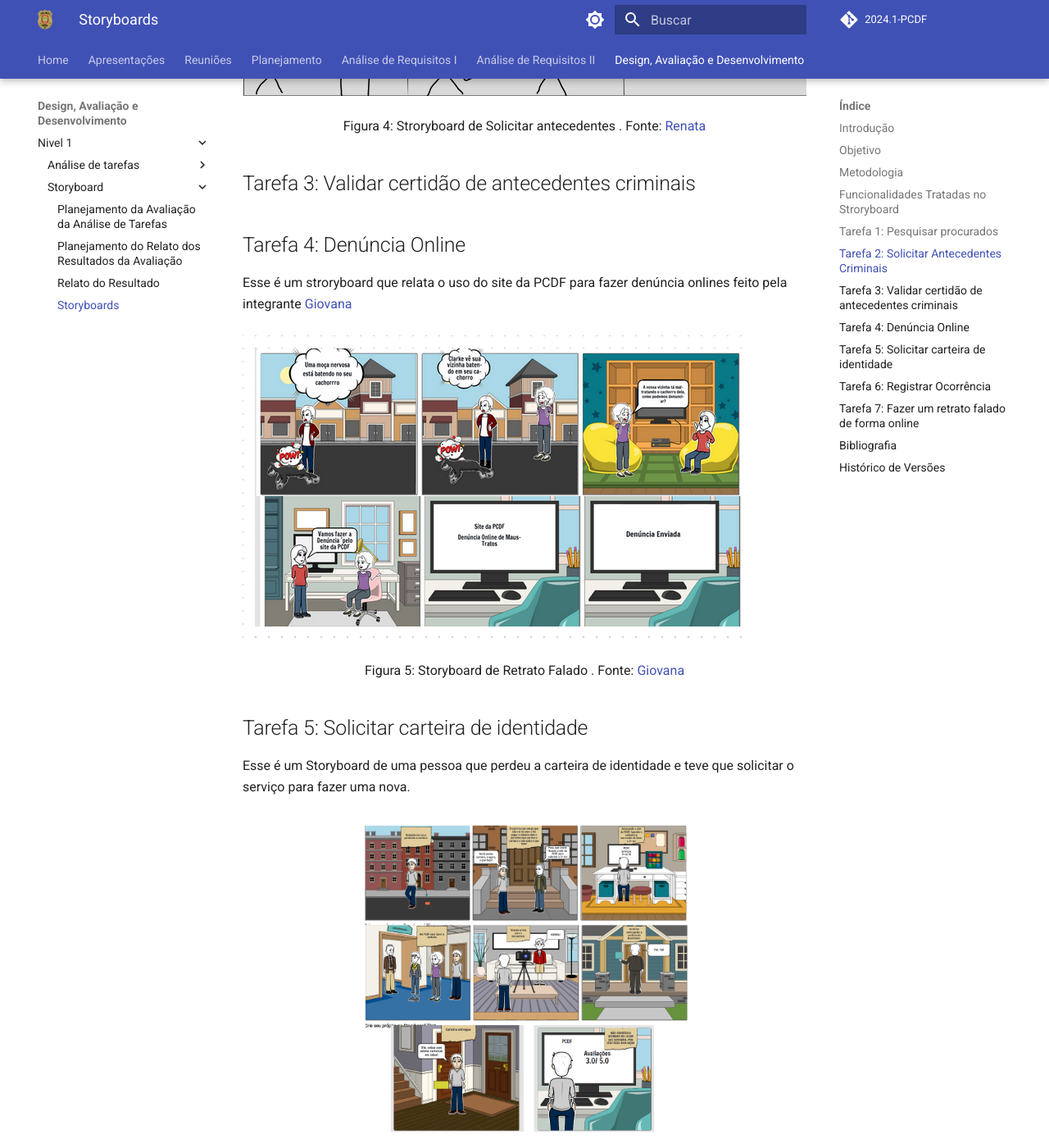
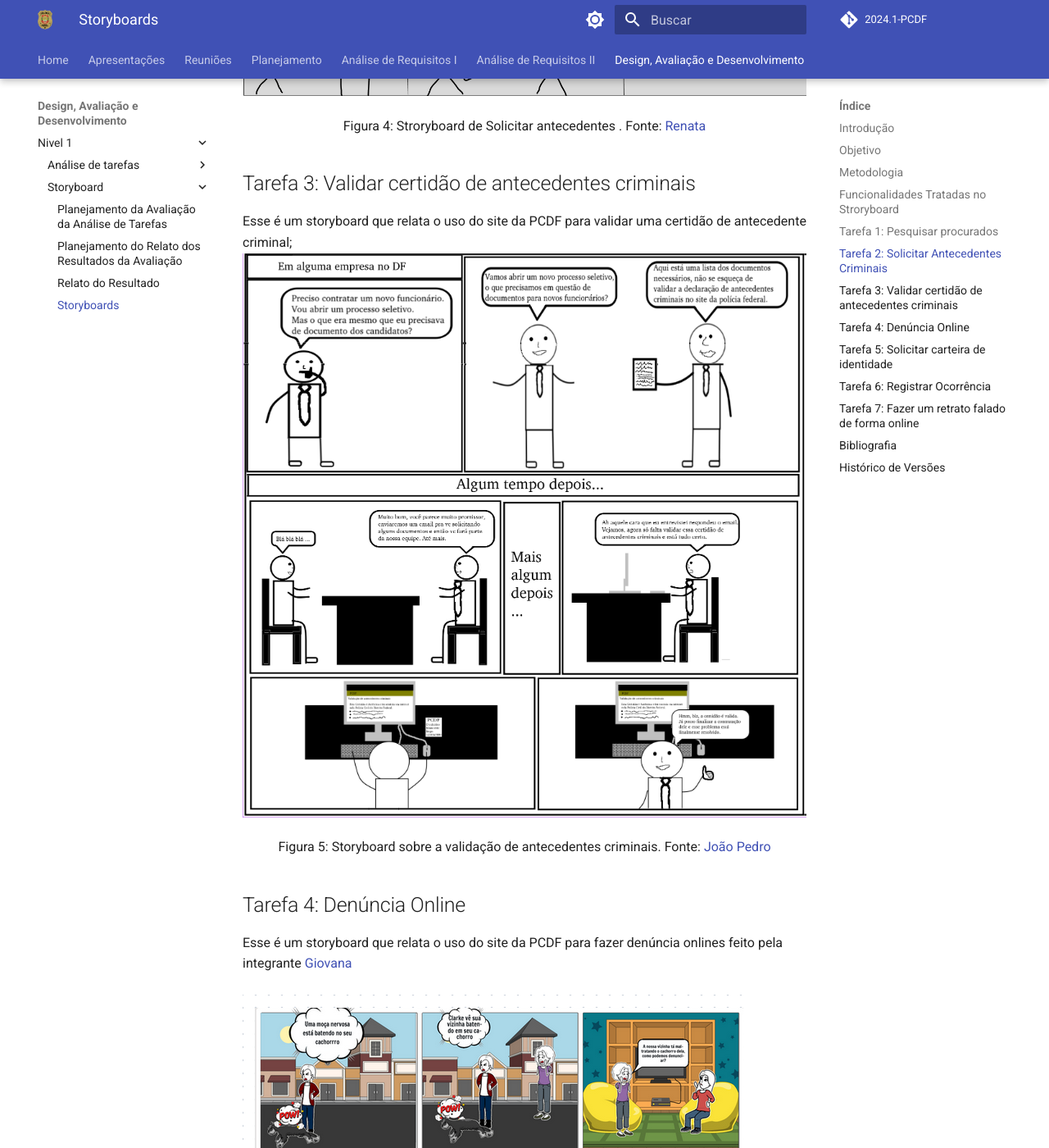
Before and after one commit to Interacao-Humano-Computador/2024.1-PCDF, an MkDocs documentation site: the page built from docs/design/Nivel1/stroyboard/stroryboar.md, in a window 1280 px wide and 1400 px high, scrolled down 3446 px. Shown: the whole window at 82% size. Built offline with MkDocs 1.6.1 and Material for MkDocs 9.7.7, drawn with Linux system fonts in a browser that asks for light colours; comment, search, counter and statistics services are not loaded; some of the changed text lies outside the part shown.

Commit message:
Adição do storyboard da tarefa 3

```diff
--- a/docs/design/Nivel1/stroyboard/stroryboar.md
+++ b/docs/design/Nivel1/stroyboard/stroryboar.md
@@ -69,13 +69,22 @@
 
 
 ## Tarefa 3: Validar certidão de antecedentes criminais
+Esse é um storyboard que relata o uso do site da PCDF para validar uma certidão de antecedente criminal;
+![Quadrinho da validação de antecedentes criminais](../../../assets/design/Nivel1/storyboards/Storyboard_validacao_ant.jpg)
+<br>
+<div align="center">
+    <p> Figura 5: Storyboard sobre a validação de antecedentes criminais. Fonte:
+        <a href="https://github.com/JoaoODragonborn">João Pedro</a>
+    </p>
+</div>
+
 
 ## Tarefa 4: Denúncia Online
-Esse é um stroryboard que relata o uso do site da PCDF para fazer denúncia onlines feito pela integrante [Giovana](https://github.com/gio221)
+Esse é um storyboard que relata o uso do site da PCDF para fazer denúncia onlines feito pela integrante [Giovana](https://github.com/gio221)
 <br> <br>
 ![Quadrinho da 197](../../../assets/design/Nivel1/storyboards/Stroryboard_197.png)
 <div align="center">
-    <p> Figura 5: Storyboard de Retrato Falado  . Fonte:
+    <p> Figura 6: Storyboard de Retrato Falado  . Fonte:
         <a href="https://github.com/gio221">Giovana</a>
     </p>
 </div>
@@ -84,7 +93,7 @@
 Esse é um Storyboard de uma pessoa que perdeu a carteira de identidade e teve que solicitar o serviço para fazer uma nova.<br> <br>
 ![Quadrinho da ID](../../../assets/design/Nivel1/storyboards/CarteiraID.png)
 <div align="center">
-    <p> Figura 6: Storyboard de Retrato Falado  . Fonte:
+    <p> Figura 7: Storyboard de Retrato Falado  . Fonte:
         <a href="https://github.com/RaissaAndradeS">Raissa</a>
     </p>
 </div>
@@ -93,7 +102,7 @@
 Esse é um Storyboard de uma pessoa que sofreu um acidente de carroe o infrator fugio do local, então ele teve que registrar uma ocorrêcnia.<br> <br>
 ![Quadrinho da ID](../../../assets/design/Nivel1/storyboards/Storyboard_RegistroOcorrencia.jpeg)
 <div align="center">
-    <p> Figura 7: Storyboard de Registro de Ocorrência . Fonte:
+    <p> Figura 8: Storyboard de Registro de Ocorrência . Fonte:
         <a href="https://github.com/rayenealmeida">Rayene</a>
     </p>
 </div>
@@ -104,21 +113,21 @@
 
 ![Quadrinho do Retrato](../../../assets/design/Nivel1/storyboards/Storyboard_Retrato_Falado1.png)
 <div align="center">
-    <p> Figura 8: Storyboard de Retrato Falado  . Fonte:
+    <p> Figura 9: Storyboard de Retrato Falado  . Fonte:
         <a href="https://github.com/Renatinha28">Renata</a>
     </p>
 </div>
 
 ![Quadrinho do Retrato](../../../assets/design/Nivel1/storyboards/Storyboard_Retrato_Falado2.png)
 <div align="center">
-    <p> Figura 9: Storyboard de Retrato Falado  . Fonte:
+    <p> Figura 10: Storyboard de Retrato Falado  . Fonte:
         <a href="https://github.com/Renatinha28">Renata</a>
     </p>
 </div>
 
 ![Quadrinho do Retrato](../../../assets/design/Nivel1/storyboards/Storyboard_Retrato_Falado3.png)
 <div align="center">
-    <p> Figura 10: Storyboard de Retrato Falado  . Fonte:
+    <p> Figura 11: Storyboard de Retrato Falado  . Fonte:
         <a href="https://github.com/Renatinha28">Renata</a>
     </p>
 </div>
@@ -136,3 +145,4 @@
 | 1.0 | Criação do documento | [Renata Quadros](https://github.com/Renatinha28) | 16/05 |[Giovana Barbosa ](https://github.com/gio221) | 16/05  |
 | 1.1 | Storyboard da tarefa 2 | [Renata Quadros](https://github.com/Renatinha28) | 16/05 | [Giovana Barbosa ](https://github.com/gio221) | 16/05 |
 | 1.2 | Storyboard da tarefa 2 | [Raissa Andrade](https://github.com/RaissaAndradeS) | 16/05 | [Giovana Barbosa ](https://github.com/gio221) | 16/05 |
+| 1.3 | Storyboard da tarefa 3 | [João Pedro](https://github.com/JoaoODragonborn) | 17/05 | [Giovana Barbosa ](https://github.com/gio221) | 17/05 |
```
Also changed, not shown: docs/assets/design/Nivel1/storyboards/Storyboard_validacao_ant.jpg (added).
